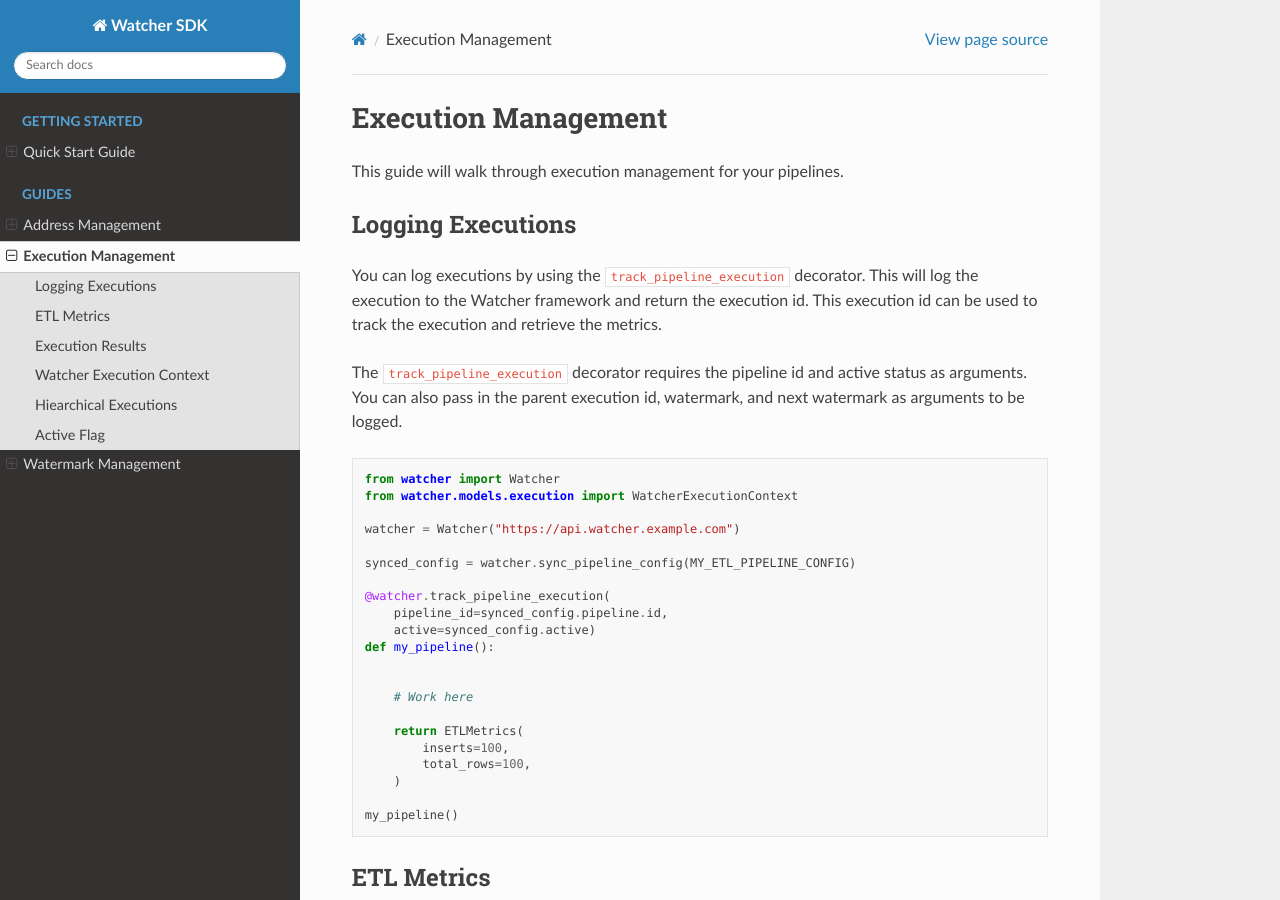
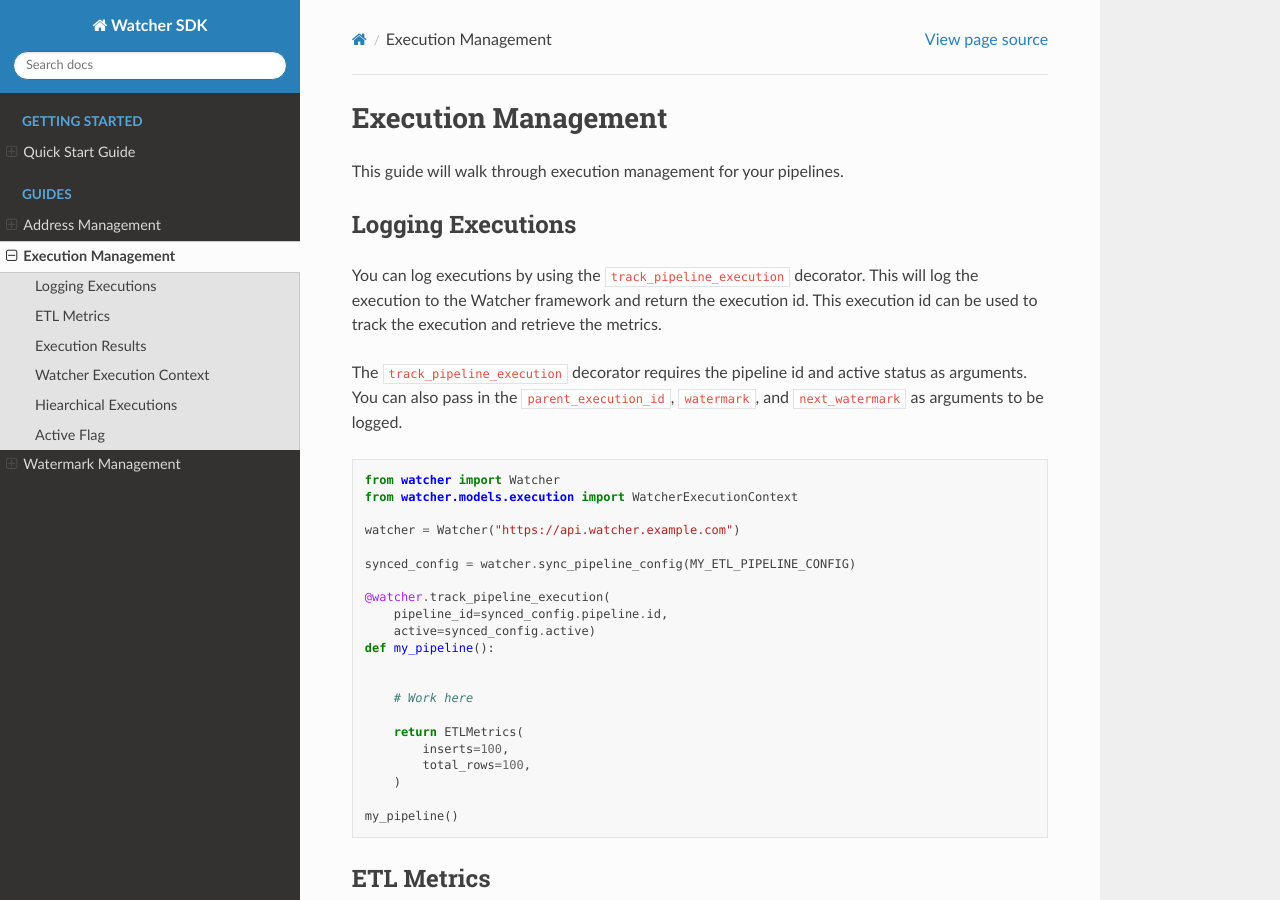
Before and after one commit to cmgoffena13/etl-watcher-sdk, a Sphinx documentation site: the page built from docs/guides/executions.rst, in a window 1280 px wide and 900 px high. Built offline with Sphinx 7.4.7 and the Read the Docs theme 3.1.0, drawn with Linux system fonts in a browser that asks for light colours.

Commit message:
small change

```diff
--- a/docs/guides/executions.rst
+++ b/docs/guides/executions.rst
@@ -11,7 +11,7 @@ This will log the execution to the Watcher framework and return the execution id
 This execution id can be used to track the execution and retrieve the metrics.
 
 The ``track_pipeline_execution`` decorator requires the pipeline id and active status as arguments.
-You can also pass in the parent execution id, watermark, and next watermark as arguments to be logged.
+You can also pass in the ``parent_execution_id``, ``watermark``, and ``next_watermark`` as arguments to be logged.
 
 .. code-block:: python
 
```
Also changed, not shown: 4 other files.
